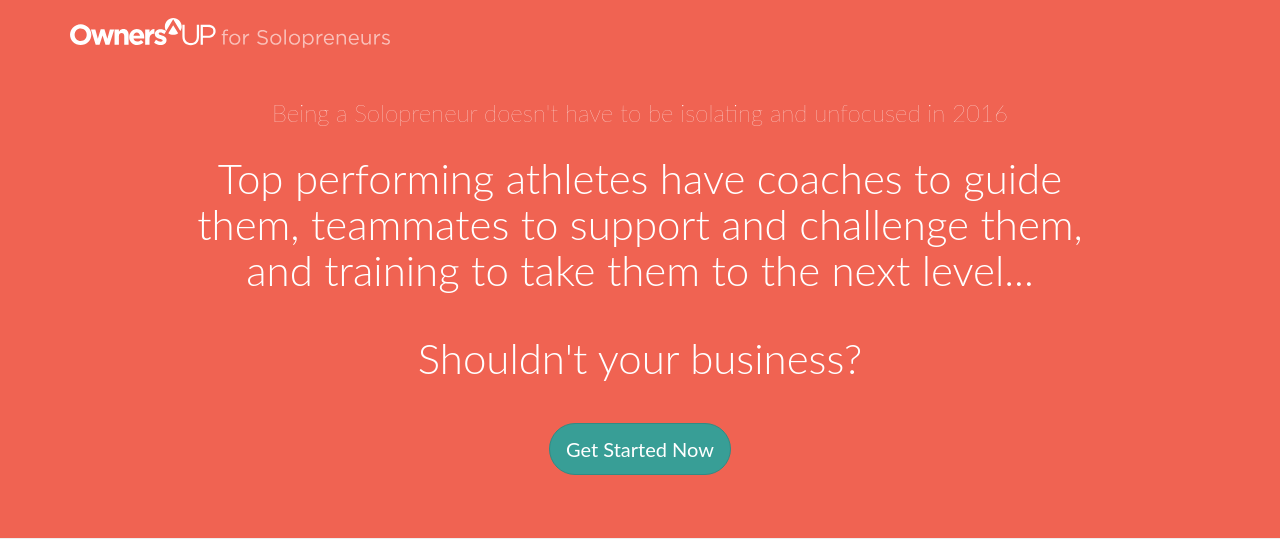
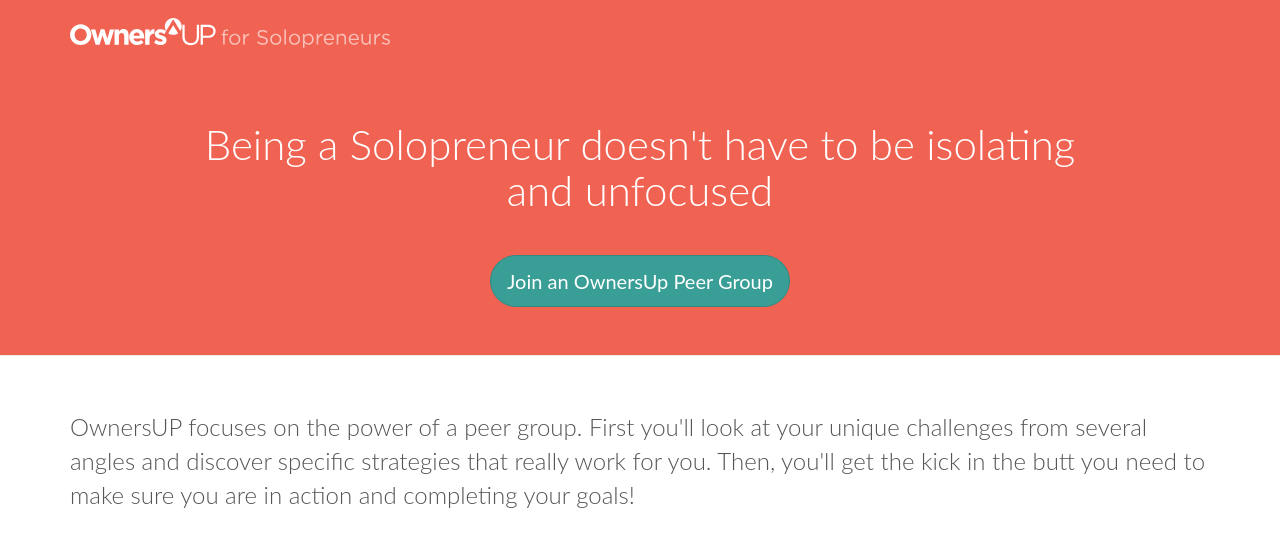
Before and after one commit to OwnersUp/ownersup.com, a Jekyll site: the page built from free-trial/index.html, in a window 1280 px wide and 900 px high, cut to the strip 0-556 px from the top of the window. Built offline with Jekyll 4.4.1, drawn with Linux system fonts in a browser that asks for light colours.

Commit message:
Update Free Trial hero text

```diff
--- a/free-trial/index.html
+++ b/free-trial/index.html
@@ -5,7 +5,12 @@
 ---
 <div class="jumbotron">
   <div class="container text-center">
-    <div class="col-md-10 col-md-offset-1 editable"><p>Being a Solopreneur doesn't have to be isolating and unfocused in 2016</p><h1>Top performing athletes have coaches to guide them, teammates to support and challenge them, and training to take them to the next level...</h1><h1>Shouldn't your business?</h1><p><a class="btn btn-success btn-lg btn-apply" href="#apply">Get Started Now</a></p></div>
+    <div class="col-md-10 col-md-offset-1 editable">
+      <h1>
+        Being a Solopreneur doesn't have to be isolating and unfocused
+      </h1>
+      <a class="btn btn-success btn-lg btn-apply" href="#apply">Join an OwnersUp Peer Group</a>
+    </div>
   </div>
 </div>
 <section class="what editable">
```
